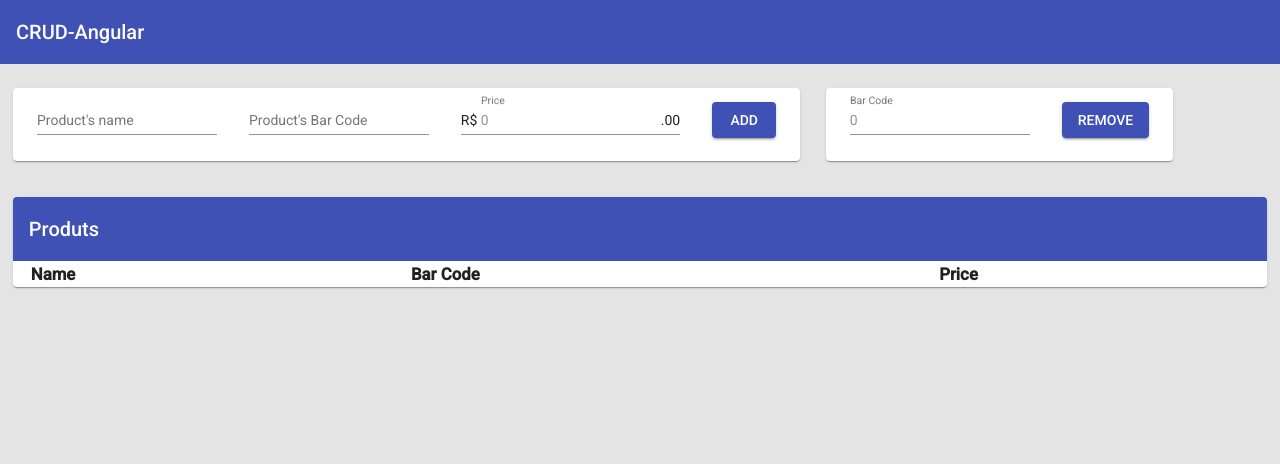
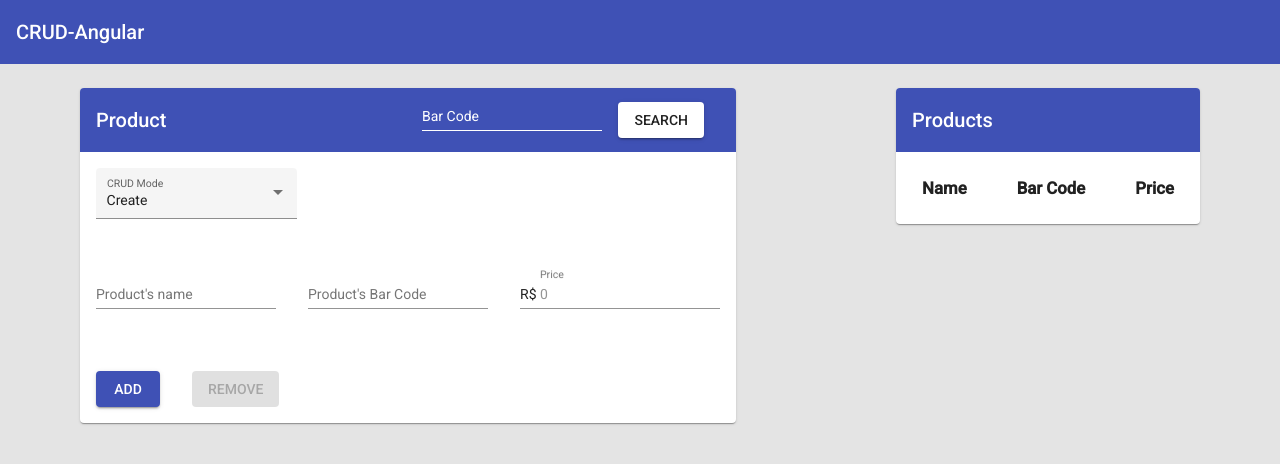
Before and after one commit to VictorM-Coder/CRUD_SPRING_ANGULAR--front-end, an Angular app in the folder angular/: page /products in a window 1280 px wide. Shown: the top 464 px of the page. Built offline with nearby package versions, Linux system fonts and the light colour scheme; no server answers.

Commit message:
ajustes no frontend

```diff
--- a/angular/src/app/products/products/products.component.css
+++ b/angular/src/app/products/products/products.component.css
@@ -1,11 +1,13 @@
-table {
-  width: 100%;
-
+.body-general{
+  display: flex;
+  flex-wrap: wrap;
+  justify-content: space-around;
 }
 
 mat-card{
-  padding: 8px;
+  padding: 0px;
   margin: 1%;
+  height: fit-content;
   margin-top: 24px;
   border-radius: 4px;
   display: inline-block;
@@ -15,10 +17,18 @@ mat-toolbar{
   border-radius: 4px 4px 0px 0px;
 }
 
+.search-bar{
+  color: white;
+  font-size: 14px;
+}
+
+.margin-left-auto{
+  margin-left: auto;
+}
+
 .table-card{
   padding: 0px;
-  width: 98%;
-  display: block;
+  display: inline-block;
 }
 
 
@@ -28,9 +38,9 @@ th{
 
 th, td{
   text-align: left;
-  padding-left: 16px;
+  padding: 24px;
 }
 
 .form-item{
-  margin: 0px 16px;
+  margin: 16px;
 }
--- a/angular/src/app/products/products/products.component.html
+++ b/angular/src/app/products/products/products.component.html
@@ -1,45 +1,61 @@
 
+<div class="body-general">
+  <!--ADD and REMOVE-->
   <mat-card>
+    <mat-toolbar color="primary">
+      <span>Product</span>
+
+      <mat-form-field class="search-bar margin-left-auto" appearance="legacy">
+        <input id="inputRemoveBarCode" matInput   placeholder="Bar Code">
+      </mat-form-field>
+      <button class="form-item" mat-raised-button color="secondary">SEARCH</button>
+
+    </mat-toolbar>
+
+    <mat-form-field class="form-item margin-left-auto" appearance="fill">
+      <mat-label>CRUD Mode</mat-label>
+      <mat-select #inputSelect (selectionChange)="changeFormMode()" [value]="'create'">
+        <mat-option value="update">Update</mat-option>
+        <mat-option value="create">Create</mat-option>
+        <mat-option value="view">View</mat-option>
+      </mat-select>
+    </mat-form-field>
+
     <p>
       <mat-form-field class="form-item" appearance="legacy">
         <mat-label>Product's name</mat-label>
-      <input id="inputName" matInput placeholder="Name">
+        <input class="teste" id="inputName" matInput placeholder="Name" #inputName>
       </mat-form-field>
 
       <mat-form-field class="form-item" appearance="legacy">
         <mat-label>Product's Bar Code</mat-label>
-      <input id="inputBarCode" matInput placeholder="barCode">
+        <input id="inputBarCode" matInput placeholder="barCode" #inputBarCode>
       </mat-form-field>
 
       <mat-form-field class="form-item" appearance="legacy" floatLabel="always">
         <mat-label>Price</mat-label>
-      <input id="inputPrice" matInput type="number"  placeholder="0">
+        <input id="inputPrice" matInput type="number" placeholder="0" #inputPrice>
         <span matPrefix>R$&nbsp;</span>
-      <span matSuffix>.00</span>
       </mat-form-field>
+    </p>
 
-    <button (click)="postProduct()" class="form-item" mat-raised-button color="primary">ADD</button>
+    <p>
+      <button
+        (click) = "(inputSelect.value === 'create') ? postProduct(): updateProduct()"
+        class="form-item" mat-raised-button color="primary"
+        [innerText]="(inputSelect.value === 'create') ? 'ADD': 'SUBMIT'"
+        [disabled]="(inputSelect.value === 'view')" (click)="removeProduct()"></button>
 
+      <button [disabled]="(inputSelect.value === 'create')" (click)="removeProduct()" class="form-item" mat-raised-button color="primary">REMOVE</button>
     </p>
+
   </mat-card>
 
-<mat-card>
-  <p>
-    <mat-form-field class="form-item" appearance="legacy" floatLabel="always">
-      <mat-label>Bar Code</mat-label>
-      <input id="inputRemoveBarCode" matInput type="number"  placeholder="0">
-    </mat-form-field>
 
-    <button (click)="removeProduct()" class="form-item" mat-raised-button color="primary">REMOVE</button>
-
-  </p>
-</mat-card>
-
-<div>
-
+  <!--TABLE-->
   <mat-card class="table-card">
     <mat-toolbar color="primary">
-      <span>Produts</span>
+      <span>Products</span>
     </mat-toolbar>
     <table cdk-table [dataSource]="products">
       <!-- Name Column -->
--- a/angular/src/app/products/products/products.component.ts
+++ b/angular/src/app/products/products/products.component.ts
@@ -1,8 +1,10 @@
 
 import { ProductsService } from './../services/products.service';
 import { Product } from './../model/product';
-import { Component, Input, OnInit, ViewChild } from '@angular/core';
+import { Component, ElementRef, Input, OnInit, ViewChild, ViewChildren } from '@angular/core';
 import { Observable, tap } from 'rxjs';
+import { __values } from 'tslib';
+import { MatOption } from '@angular/material/core';
 
 @Component({
   selector: 'app-products',
@@ -13,8 +15,15 @@ export class ProductsComponent implements OnInit {
   public products: Observable<Product[]>
   public displayedColumns = ['name', 'barCode', 'price']
 
+  @ViewChild('inputName', {static:false}) inputName!: ElementRef;
+  @ViewChild('inputBarCode', {static:false}) inputBarCode!: ElementRef;
+  @ViewChild('inputPrice', {static:false}) inputPrice!: ElementRef;
+  @ViewChild('inputSelect', {static:false}) inputSelect!: MatOption;
+
+
   constructor(private productService: ProductsService) {
     this.products = productService.findAll()
+
   }
 
   ngOnInit(): void {
@@ -39,16 +48,47 @@ export class ProductsComponent implements OnInit {
     this.productService.delete(barCode)
   }
 
+  updateProduct(){
+
+  }
+
+  changeFormMode(){
+    switch(this.inputSelect.value){
+      case "create":
+        this.changeFormToCreateMode()
+        break
+      case "update":
+
+        break
+      case "view":
+        this.changeFormToViewMode()
+        break
+    }
+  }
+
   private getProduct(){
-    let name:string = ((document.getElementById('inputName') as HTMLInputElement).value)
-    let barCode:string = ((document.getElementById('inputBarCode') as HTMLInputElement).value)
-    let price:number = (Number)((document.getElementById('inputPrice') as HTMLInputElement).value)
+    let name:string = this.inputName.nativeElement.value
+    let barCode:string = this.inputBarCode.nativeElement.value
+    let price:number = (Number)(this.inputPrice.nativeElement.value)
 
     if(name !== '' && barCode !== '' && price > 0){
       let product: Product= {name: name, barCode: barCode, price: price}
+      console.log(product)
       return product
     }else{
       return null
     }
   }
+
+  private changeFormToViewMode(){
+    this.inputName.nativeElement.disabled = true;
+    this.inputBarCode.nativeElement.disabled = true;
+    this.inputPrice.nativeElement.disabled = true;
+  }
+
+  private changeFormToCreateMode(){
+    this.inputName.nativeElement.disabled = false;
+    this.inputBarCode.nativeElement.disabled = false;
+    this.inputPrice.nativeElement.disabled = false;
+  }
 }
```
Also changed, not shown: angular/src/app/products/products.module.ts (+5 -2 lines). Lines whose indentation alone changed are shown as unchanged.
